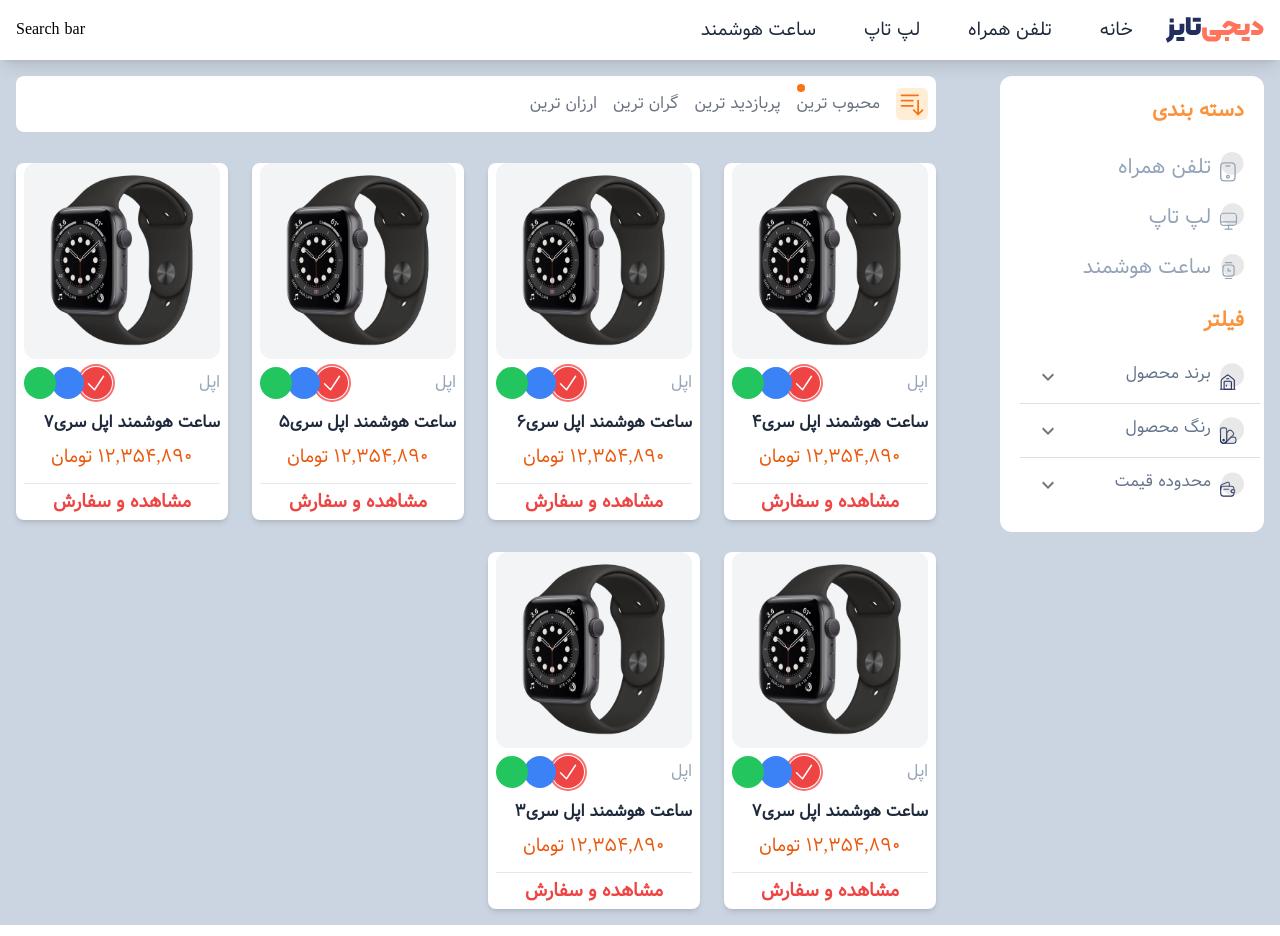
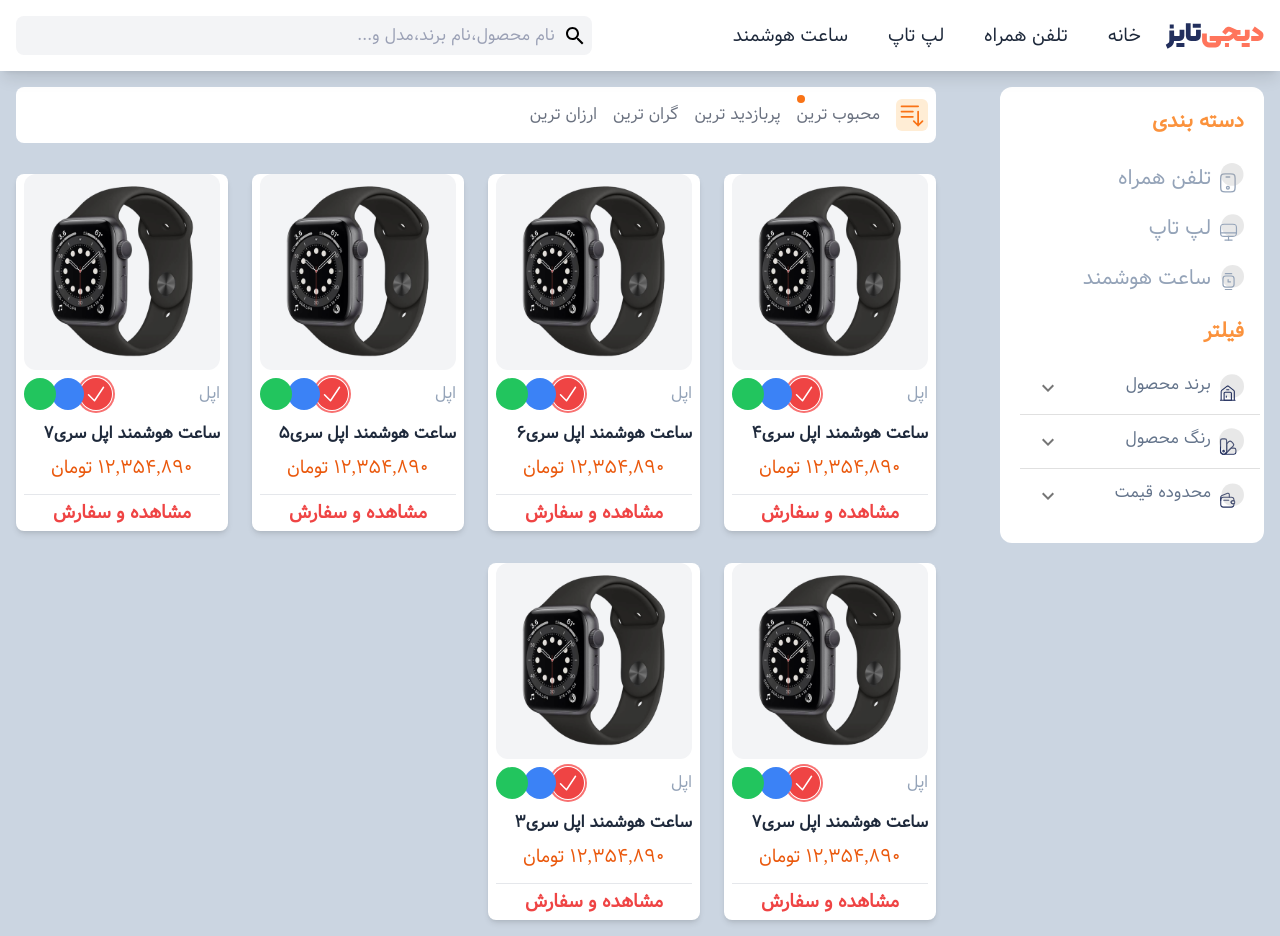
Before and after one commit to amirShirany/digital-shoping, a React (Create React App) app: page / in a window 1280 px wide. Built offline with nearby package versions, Linux system fonts and the light colour scheme.

Commit message:
Add : Search box from Mui

```diff
--- a/src/components/SmartWatch.js
+++ b/src/components/SmartWatch.js
@@ -1,14 +1,41 @@
-import Accordion from "@mui/material/Accordion"
-import AccordionSummary from "@mui/material/AccordionSummary"
-import AccordionDetails from "@mui/material/AccordionDetails"
-import Typography from "@mui/material/Typography"
+import { useState } from "react"
+import {
+  Accordion,
+  InputBase,
+  Checkbox,
+  Typography,
+  FormControlLabel,
+  AccordionDetails,
+  AccordionSummary,
+} from "@mui/material"
+import { createTheme, ThemeProvider, styled, alpha } from "@mui/material/styles"
 import ExpandMoreIcon from "@mui/icons-material/ExpandMore"
-import FormControlLabel from "@mui/material/FormControlLabel"
-import Checkbox from "@mui/material/Checkbox"
-import { createTheme, ThemeProvider } from "@mui/material/styles"
+import SearchIcon from "@mui/icons-material/Search"
+import appleWatchS7 from "../image/apple-watch-7.png"
 
-import { useState } from "react"
-import appleWatchS7 from "../image/apple-watch-7.png"
+const Search = styled("div")(({ theme }) => ({
+  position: "relative",
+  display: "flex",
+  alignItems: "center",
+  marginRight: 5,
+  [theme.breakpoints.up("sm")]: {
+    marginLeft: theme.spacing(40),
+    width: "95%",
+  },
+}))
+const StyledInputBase = styled(InputBase)(({ theme }) => ({
+  display: "flex",
+  color: "#222F5D",
+  "& .MuiInputBase-input": {
+    padding: theme.spacing(1, 1, 1, 0),
+    // vertical padding + font size from searchIcon
+    paddingLeft: `calc(1em + ${theme.spacing(4)})`,
+    [theme.breakpoints.up("sm")]: {
+      width: "auto",
+      focus: "outline-none bg-transparent",
+    },
+  },
+}))
 
 const theme = createTheme({
   palette: {
@@ -59,7 +86,7 @@ const SmartWAtch = () => {
       <ThemeProvider theme={theme}>
         {/* desktop navbar */}
         <nav className="bg-white p-4 shadow-lg flex sticky top-0 items-center justify-between z-10">
-          <ul className="flex items-center gap-x-4 text-slate-800 text-lg">
+          <ul className="flex items-center gap-x-2 text-slate-800 text-lg">
             <li>
               <a href="#" className="hover:bg-slate-100 rounded">
                 <svg
@@ -113,7 +140,16 @@ const SmartWAtch = () => {
               </a>
             </li>
           </ul>
-          <div>Search bar</div>
+          {/* Search bar */}
+          <div className="bg-gray-100 flex-1 rounded-lg hover:bg-slate-200 max-w-xl">
+            <Search>
+              <SearchIcon />
+              <StyledInputBase
+                placeholder="نام محصول،نام برند،مدل و..."
+                inputProps={{ "aria-label": "search" }}
+              />
+            </Search>
+          </div>
         </nav>
         {/* app bar */}
         <div className="md:hidden flex justify-between items-center pt-10 px-4 mb-4">
```
